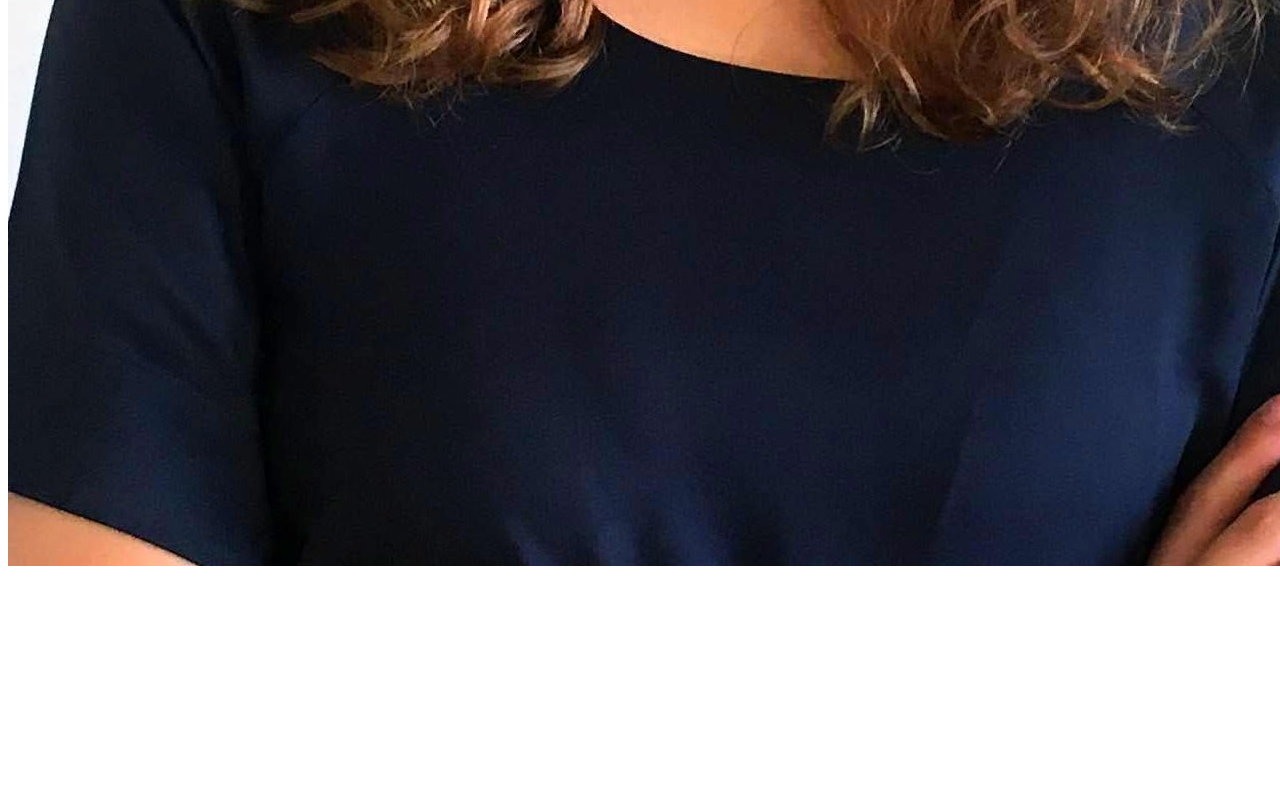
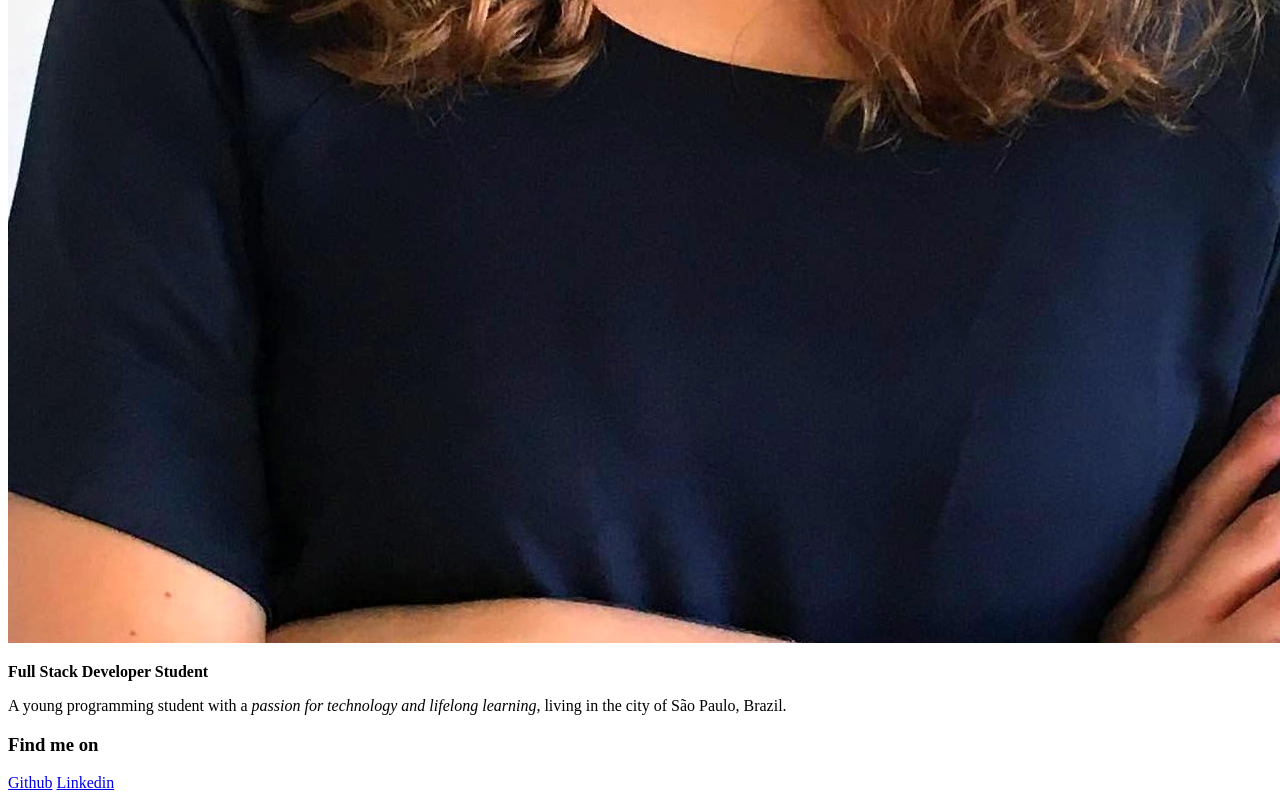
Before and after one commit to lais-gurgel/lais-gurgel.github.io, a plain HTML site: page index.html in a window 1280 px wide. Shown: the part 1213-2013 px from the top of the page. Before the commit the page ends 1910 px from the top, so only its background shows below. Drawn offline with Linux system fonts and the light colour scheme.

Commit message:
Adição de breve descrição e links externos para redes sociais

```diff
--- a/index.html
+++ b/index.html
@@ -10,5 +10,11 @@
     <img src="https://github.com/lais-gurgel/lais-gurgel.github.io/blob/master/images/Profile3.jpg?raw=true" alt="Photo of Lais Gurgel">
     <p><strong>Full Stack Developer Student</strong></p>
 
+    <p>A young programming student with a <em>passion for technology and lifelong learning</em>, living in the city of São Paulo, Brazil. </p>
+
+    <h3 id="find-me">Find me on</h3>
+    <a target="_blank" href="https://github.com/lais-gurgel/">Github</a>
+    <a target="_blank" href="https://www.linkedin.com/in/lais-gurgel">Linkedin</a>
+
 </body>
 </html>
```
